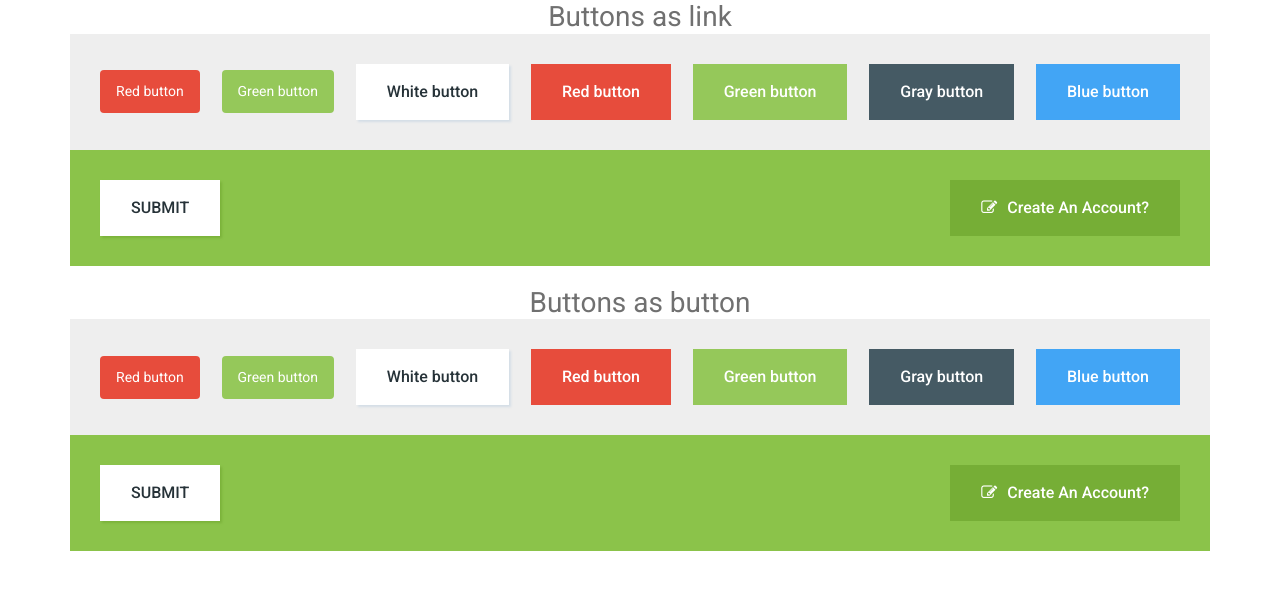
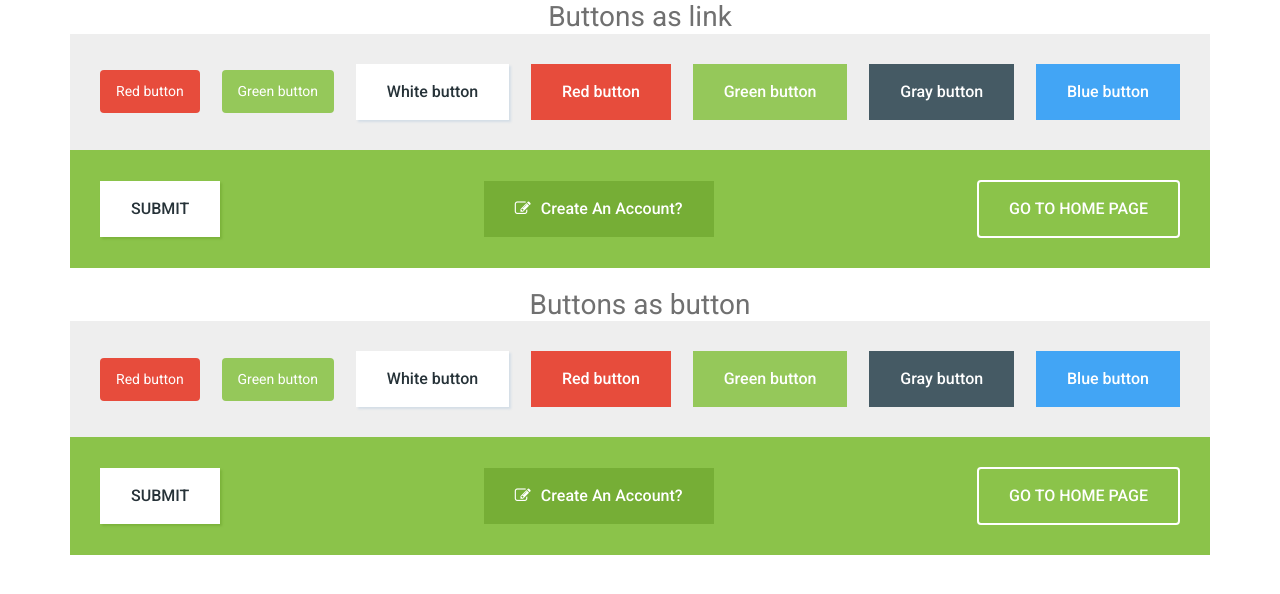
Before and after one commit to alsvyst/Foxtar-Market-Place, a website: page source/btn.component.html in a window 1280 px wide. Drawn offline with nearby package versions, Linux system fonts and the light colour scheme; files that its build step writes are made by us from their sources; files whose address does not match are found by name.

Commit message:
update buttons

```diff
--- a/source/btn.component.html
+++ b/source/btn.component.html
@@ -41,6 +41,7 @@
             <a href="#" class="btn btn-default btn-lg btn-white btn-darkgreen-shadow">SUBMIT</a>
             <a href="#" class="btn btn-default btn-lg btn-darckgreen"><i class="fa fa-pencil-square-o"></i>Create An
                 Account?</a>
+            <a href="#" class="btn btn-default btn-lg btn-round btn-outline">GO TO HOME PAGE</a>
         </div>
         <!-- container -->
         <div class="container d-flex align-items-center justify-content-center ">
@@ -61,6 +62,8 @@
             <button class="btn btn-default btn-lg btn-darckgreen"><i class="fa fa-pencil-square-o"></i>Create An
                 Account?
             </button>
+            <button class="btn btn-default btn-lg btn-round btn-outline">GO TO HOME PAGE</button>
+
         </div>
         <!-- container -->
     </body>
--- a/source/css/components/btn.component.css
+++ b/source/css/components/btn.component.css
@@ -88,7 +88,14 @@
 .btn.btn-darckgreen:hover {
     background-color: #95c85a;
 }
-
+.btn-outline {
+    background-color: rgba(149, 200, 90, .0);
+    border: solid 2px #fff;
+}
+.btn-outline:hover {
+    background-color: rgba(255, 255, 255, .1);
+    border: solid 2px #fff;
+}
 /*Work background for file with buttons
 */
 .bg-buttons-green-html {
```
